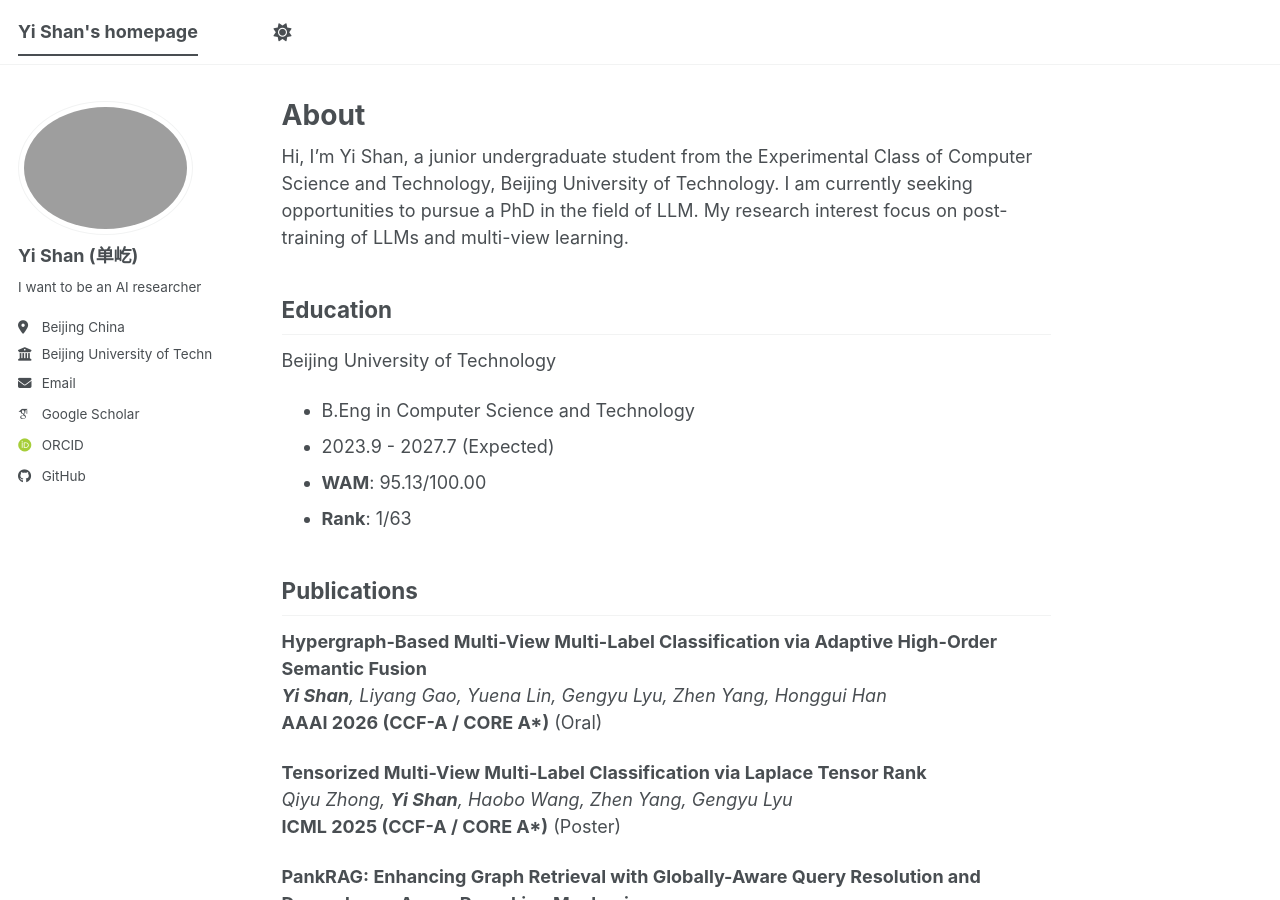
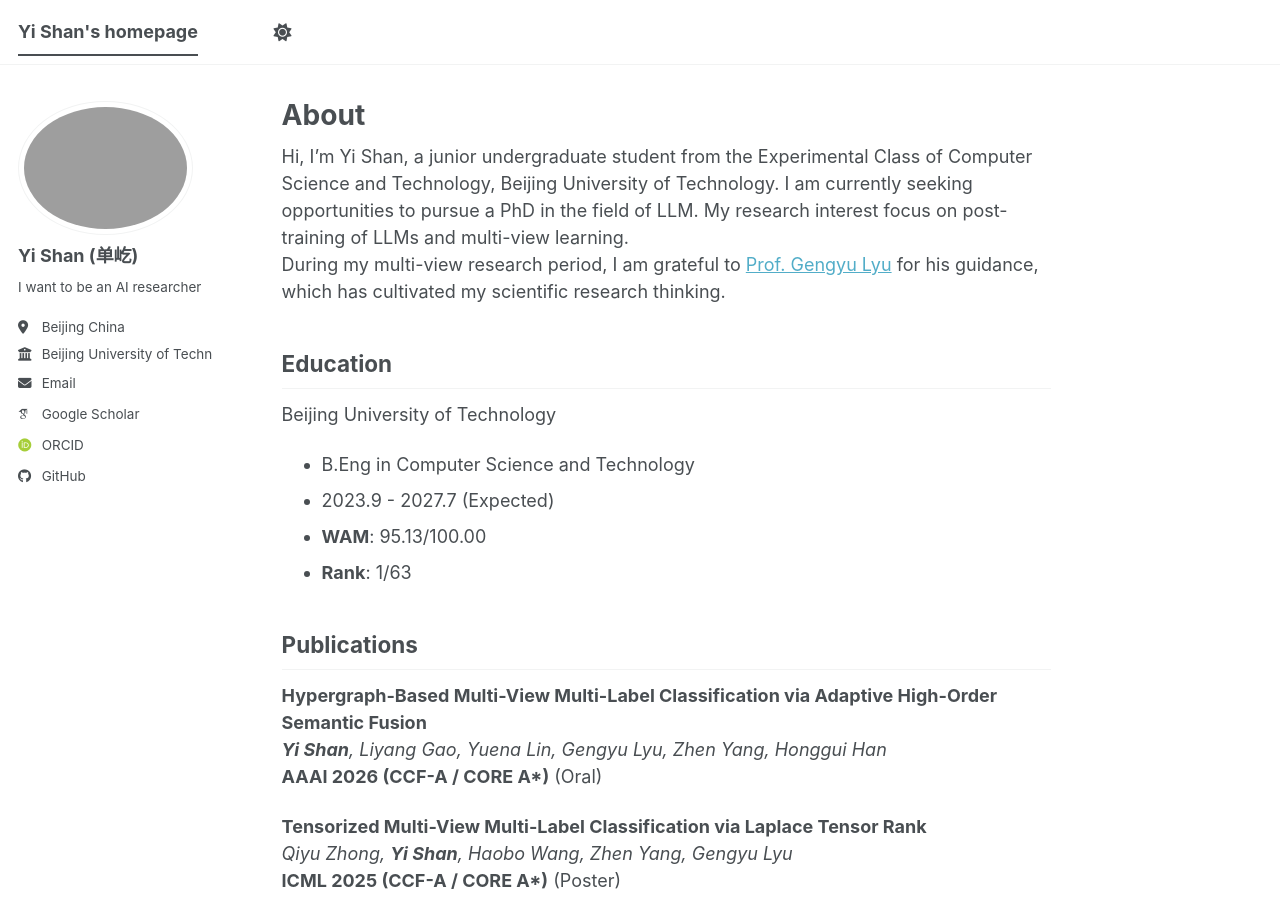
Before and after one commit to YiShan05/yishan05.github.io, a Jekyll site: the page built from _pages/about.md, in a window 1280 px wide and 900 px high. Built offline with Jekyll 4.4.1, drawn with Linux system fonts in a browser that asks for light colours; some web fonts are replaced; a script bundle is joined from its source files by our own code; library files that are not in the unit come from our copies.

Commit message:
Update about.md

```diff
--- a/_pages/about.md
+++ b/_pages/about.md
@@ -8,6 +8,7 @@ redirect_from:
 ---
 
 Hi, I'm Yi Shan, a junior undergraduate student from the Experimental Class of Computer Science and Technology, Beijing University of Technology. I am currently seeking opportunities to pursue a PhD in the field of LLM. My research interest focus on post-training of LLMs and multi-view learning.
+During my multi-view research period, I am grateful to [Prof. Gengyu Lyu](https://gengyulyu.github.io/homepage/) for his guidance, which has cultivated my scientific research thinking.
 
 ## Education
 
```
